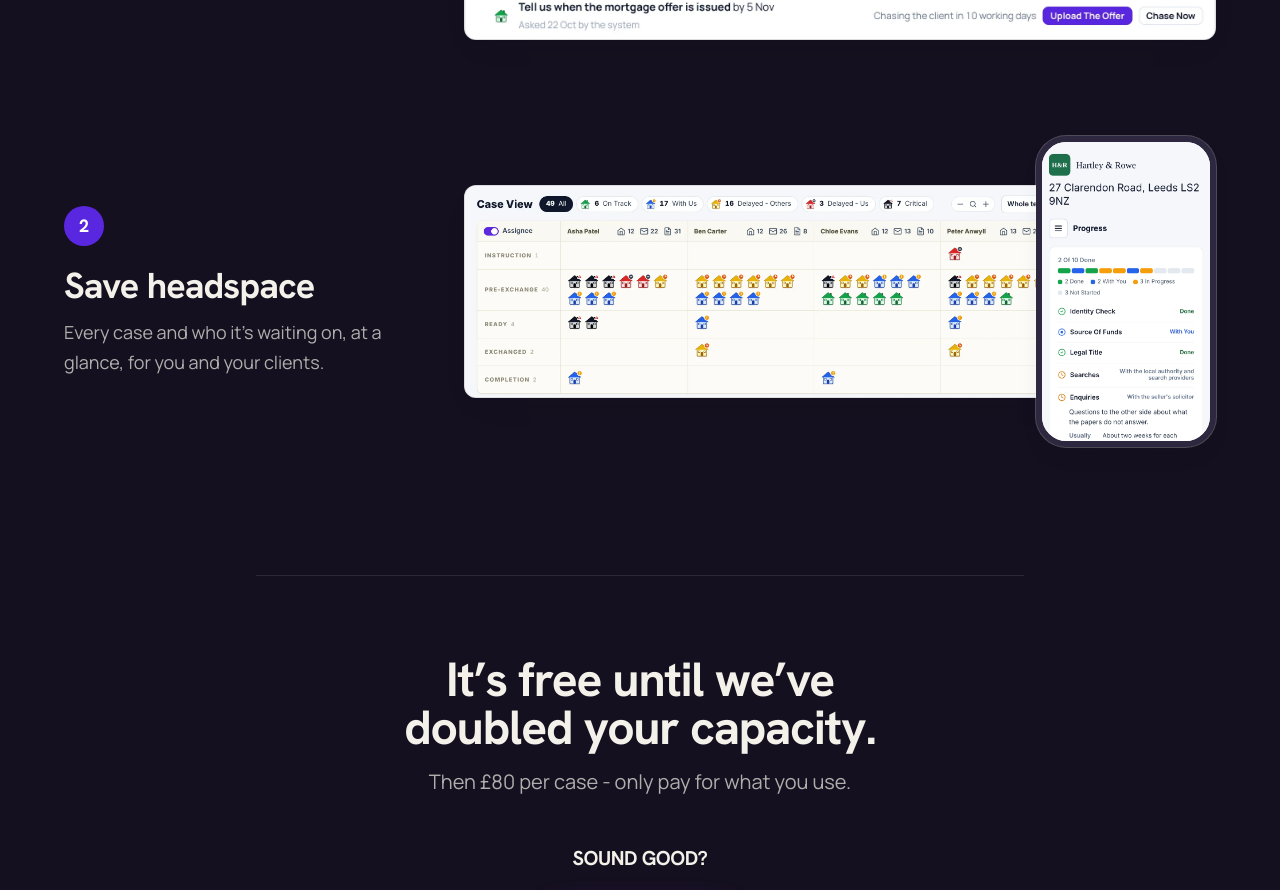
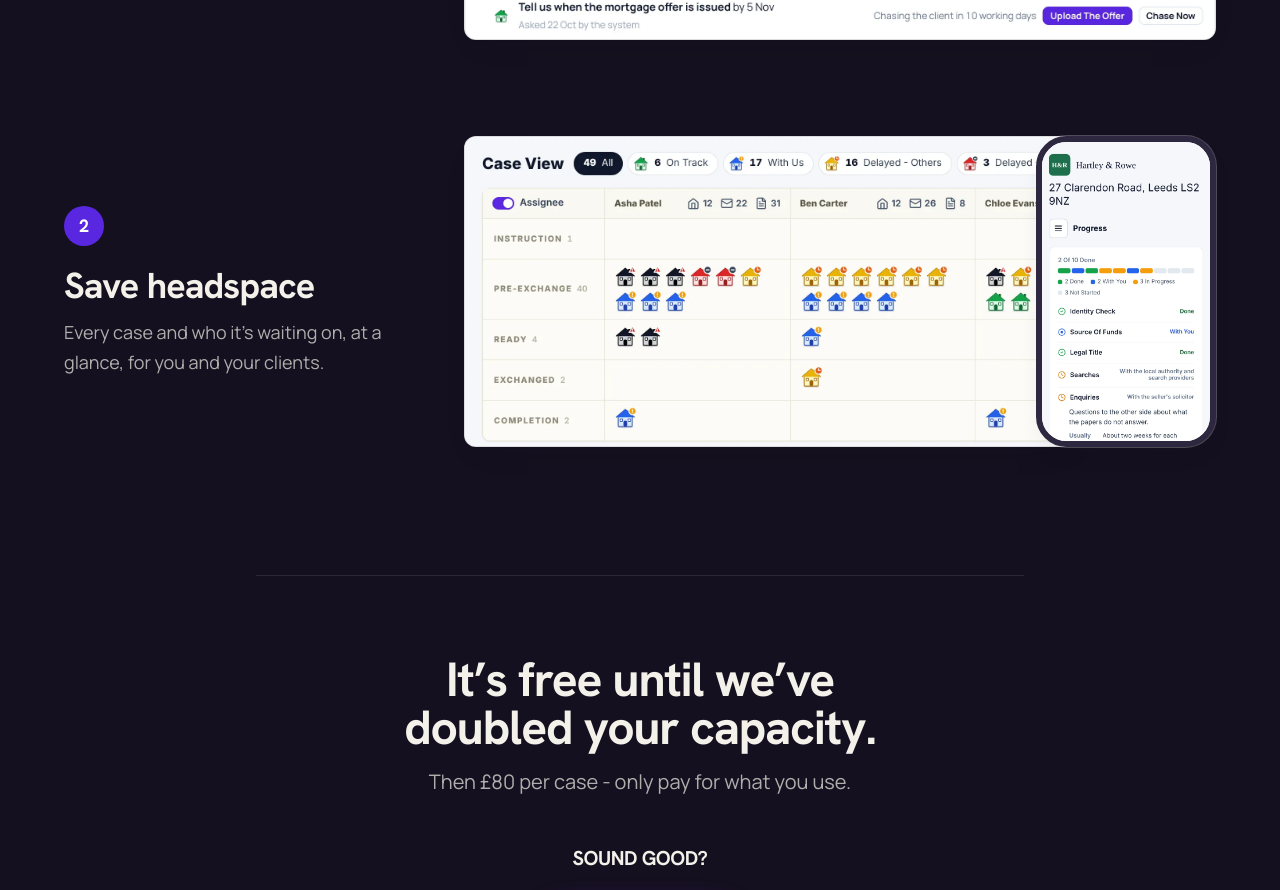
Before and after one commit to panwyll/case-lightning, a Next.js app: page /conveyi in a window 1280 px wide. Shown: the part 3340-4230 px from the top of the page. Built offline with nearby package versions, Linux system fonts and the light colour scheme; no server answers.

Commit message:
Landing: Case View board as tall as the client's phone, right side cropped
Co-Authored-By: Claude Opus 5.5 <noreply@anthropic.com>
Claude-Session: https://claude.ai/code/session_01ENxd8iCZjhhxKm8BJpVMKX

```diff
--- a/app/conveyi/page.tsx
+++ b/app/conveyi/page.tsx
@@ -167,9 +167,11 @@ export default function Page() {
                 </div>
                 <div className="md:col-span-8">
                   {h.phone ? (
-                    // The board, with the client's phone overlapping its right edge showing the top of their portal; stacked on a phone.
-                    <div className="flex flex-col items-center gap-6 md:flex-row md:gap-0">
-                      <div className="w-full md:w-[82%] md:shrink-0"><Shot {...h.shot} /></div>
+                    // The board as tall as the client's phone, its right side cut off under the phone; on a phone, stacked, the board cropped larger.
+                    <div className="flex flex-col items-center gap-6 md:flex-row md:items-stretch md:gap-0">
+                      <div className="aspect-[16/11] w-full overflow-hidden rounded-xl border border-ink/15 bg-white shadow-card md:aspect-auto md:w-[82%] md:shrink-0">
+                        <img src={h.shot.src} alt={h.shot.alt} width={h.shot.width} height={h.shot.height} className="block h-full w-full object-cover object-left-top" />
+                      </div>
                       <div className="relative z-10 w-1/2 shrink-0 overflow-hidden md:-ml-[6%] md:w-[24%] rounded-[1.6rem] border-[5px] border-[#2E2740] bg-white shadow-card ring-1 ring-white/25 md:rounded-[1.9rem] md:border-[6px]">
                         <img src={h.phone.src} alt={h.phone.alt} width={h.phone.width} height={h.phone.height} className="block aspect-[9/16] w-full object-cover object-top" />
                       </div>
```
